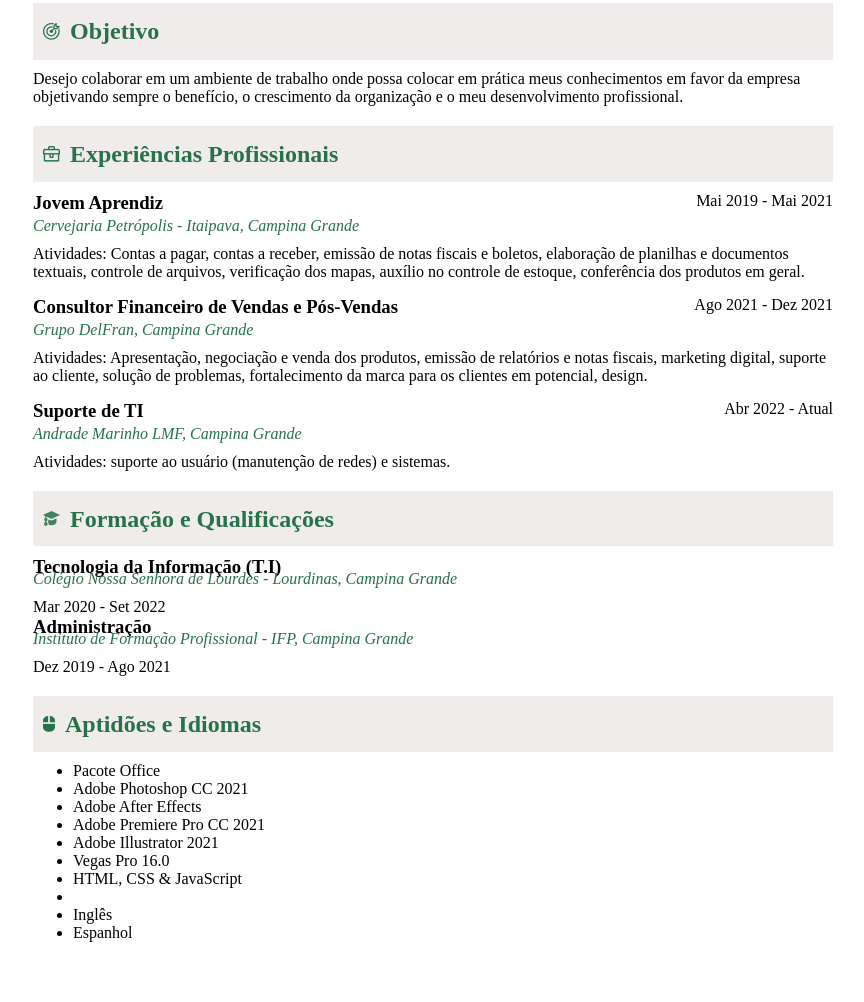
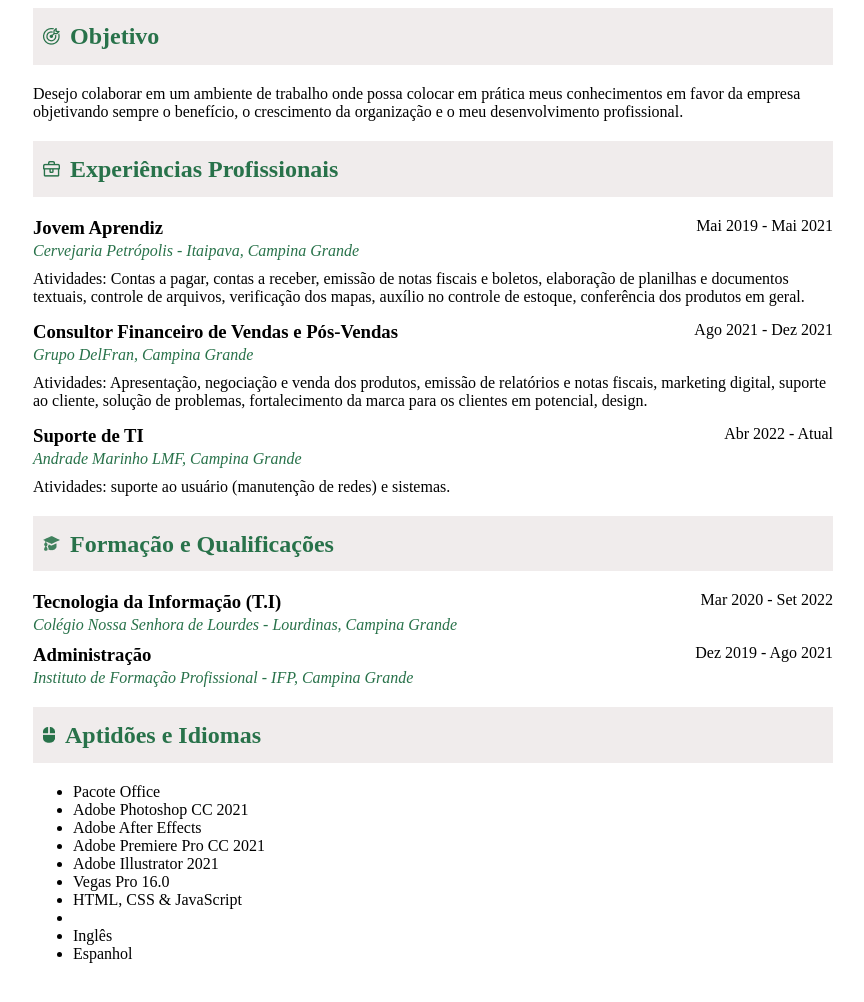
Before and after one commit to daviemanuels/meuCurriculo, a plain HTML site: page index.html in a window 1280 px wide. Shown: the part 418-1420 px from the top of the page, without its empty margins (207-1071 px from the left). Drawn offline with Linux system fonts and the light colour scheme.

Commit message:
Finalização da seção 'Formação e Qualificações'

```diff
--- a/index.html
+++ b/index.html
@@ -96,22 +96,18 @@
                 </div>
                 <div class="formacoes">
                     <div class="formacao-1">
-                        <div class="tituloFormacao-1">
+                        <div class="tituloFormacaoGeral">
                             <h3>Tecnologia da Informação (T.I)</h3>
-                            <span>Colégio Nossa Senhora de Lourdes - Lourdinas, Campina Grande</span>
+                            <p class="dataFormacao">Mar 2020 - Set 2022</p>
                         </div>
-                        <div class="dataFormacao-1">
-                            Mar 2020 - Set 2022
-                        </div>
+                        <span>Colégio Nossa Senhora de Lourdes - Lourdinas, Campina Grande</span>
                     </div>
                     <div class="formacao-2">
-                        <div class="tituloFormacao-2">
+                        <div class="tituloFormacaoGeral">
                             <h3>Administração</h3>
-                            <span>Instituto de Formação Profissional - IFP, Campina Grande</span>
+                            <p class="dataFormacao">Dez 2019 - Ago 2021</p>
                         </div>
-                        <div class="dataFormacao-2">
-                            Dez 2019 - Ago 2021
-                        </div>
+                        <span>Instituto de Formação Profissional - IFP, Campina Grande</span>
                     </div>
                 </div>
                 </div>
--- a/style.css
+++ b/style.css
@@ -31,6 +31,10 @@ p {
 
 /* ------------ Dados pessoais ------------ */
 
+.tituloFormacao {
+    margin-bottom: 20px;
+}
+
 .dadosPessoais p{
     margin-top: 10px;
     margin-bottom: 10px;
@@ -41,13 +45,11 @@ p {
 }
 
 .tituloPessoal, .tituloObjetivo, .tituloExperiencias, .tituloFormacao, .tituloAptidao{
+    display: flex;
+    align-items: flex-start;
+    margin-bottom: 20px;
     margin-top: 20px;
     background-color: #F0ECEC;
-}
-
-.tituloPessoal, .tituloObjetivo, .tituloExperiencias, .tituloFormacao, .tituloAptidao{
-    display: flex;
-    align-items: flex-start;
 }
 
 .tituloPessoal img, .tituloObjetivo img, .tituloExperiencias img, .tituloFormacao img, .tituloAptidao img {
@@ -74,7 +76,7 @@ p {
     padding-left: 30%;
 }
 
-.tituloExperiencia {
+.tituloExperiencia, .tituloFormacaoGeral {
     display: flex;
     justify-content: space-between;
 }
@@ -84,6 +86,6 @@ p {
     font-weight: bold;
 }
 
-.dataExperiencia {
+.dataExperiencia, .dataFormacao {
     margin-top: 0px;
 }
```
